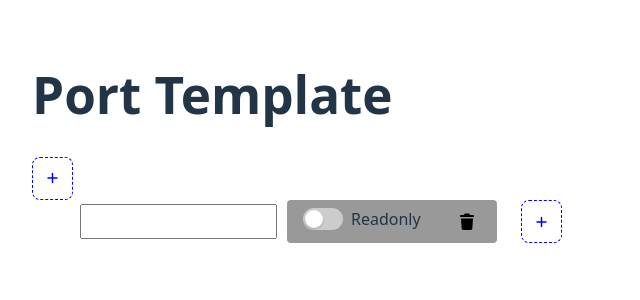
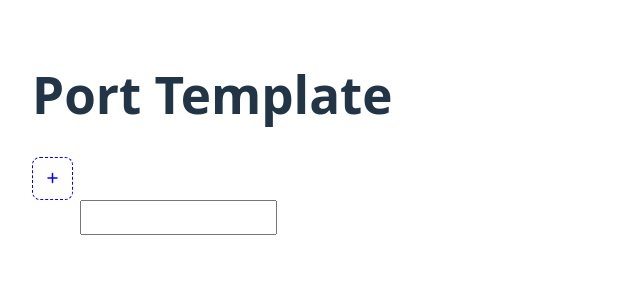
Before and after one commit to subodha-amarasinghe/port-template-react-ts, a React (Vite) app: page / in a window 1280 px wide. Both pictures are taken after a click on the button 52 px from the left and 178 px from the top of the page. Shown: the top 300 px of the page, without its empty margins (0-640 px from the left). Built offline with nearby package versions, Linux system fonts and the light colour scheme.

Commit message:
handle on focus

```diff
--- a/src/components/PortTemplate/PortInfoRow.tsx
+++ b/src/components/PortTemplate/PortInfoRow.tsx
@@ -1,4 +1,4 @@
-import React, { useState } from 'react'
+import React from 'react'
 import type { Port } from '../../types/port.types';
 import { FontAwesomeIcon } from "@fortawesome/react-fontawesome"
 import { faTrash, faAdd } from '@fortawesome/free-solid-svg-icons';
@@ -6,6 +6,8 @@ import { faTrash, faAdd } from '@fortawesome/free-solid-svg-icons';
 interface PortInfoRowProps {
     port: Port
     depth?: number
+    selectedId: string | null
+    onSelect: (id: string) => void
     onAddChild: (parentId: string) => void
     onRemove: (id: string) => void
     onUpdateName: (id: string, name: string) => void
@@ -14,12 +16,14 @@ interface PortInfoRowProps {
 const PortInfoRow: React.FC<PortInfoRowProps> = ({
     port,
     depth = 0,
+    selectedId,
+    onSelect,
     onAddChild,
     onRemove,
     onUpdateName,
     onUpdateReadonly,
 }) => {
-    const [isFocused, setIsFocused] = useState(true)
+    const isSelected = port.id === selectedId
 
     const handleAddChild = (e: React.MouseEvent<HTMLButtonElement>, id: string) => {
         e.preventDefault()
@@ -27,18 +31,17 @@ const PortInfoRow: React.FC<PortInfoRowProps> = ({
     }
   return (
     <div key={port.id} className="port-box">
-        <div className="port-info-box">
+        <div className="port-info-box" onClick={() => onSelect(port.id)}>
             <input
                 type='text'
-                style={{padding: '8px'}}
+                style={{ padding: '8px', ...(port.readonly ? { pointerEvents: 'none' as const } : {}) }}
                 value={port.name}
                 onChange={(e) => onUpdateName(port.id, e.target.value)}
                 disabled={port.readonly}
-                // onFocus={() => setIsFocused(true)}
-                // onBlur={() => setIsFocused(false)}
+                onFocus={() => onSelect(port.id)}
             />
-            {isFocused && (
-                <div className="action-bar">
+            {isSelected && (
+                <div className="action-bar" onClick={(e) => e.stopPropagation()}>
                     <div className="action-card">
                         <div className='readonly-toogle-wrapper'>
                             {/* <input type="checkbox" checked={port.readonly} onChange={(e) => onUpdateReadonly(port.id, e.target.checked)}/>
@@ -75,6 +78,8 @@ const PortInfoRow: React.FC<PortInfoRowProps> = ({
                             key={child.id}
                             port={child}
                             depth={depth + 1}
+                            selectedId={selectedId}
+                            onSelect={onSelect}
                             onAddChild={onAddChild}
                             onRemove={onRemove}
                             onUpdateName={onUpdateName}
--- a/src/components/PortTemplate/index.tsx
+++ b/src/components/PortTemplate/index.tsx
@@ -10,6 +10,7 @@ export type { Port }
 
 const PortTemplate: React.FC = () => {
     const [ports, setPorts] = useState<Port[]>([])
+    const [selectedId, setSelectedId] = useState<string | null>(null)
 
     const addPort = (parentId: string | null = null) => {
         setPorts((prev) => addChildToTree(prev, parentId, newPort()))
@@ -17,6 +18,7 @@ const PortTemplate: React.FC = () => {
 
     const removePort = (id: string) => {
         setPorts((prev) => removeFromTree(prev, id))
+        setSelectedId((prev) => (prev === id ? null : prev))
     }
 
     const updatePortName = (id: string, name: string) => {
@@ -37,6 +39,8 @@ const PortTemplate: React.FC = () => {
                     <PortInfoRow
                         key={port.id}
                         port={port}
+                        selectedId={selectedId}
+                        onSelect={setSelectedId}
                         onAddChild={addPort}
                         onRemove={removePort}
                         onUpdateName={updatePortName}
```
